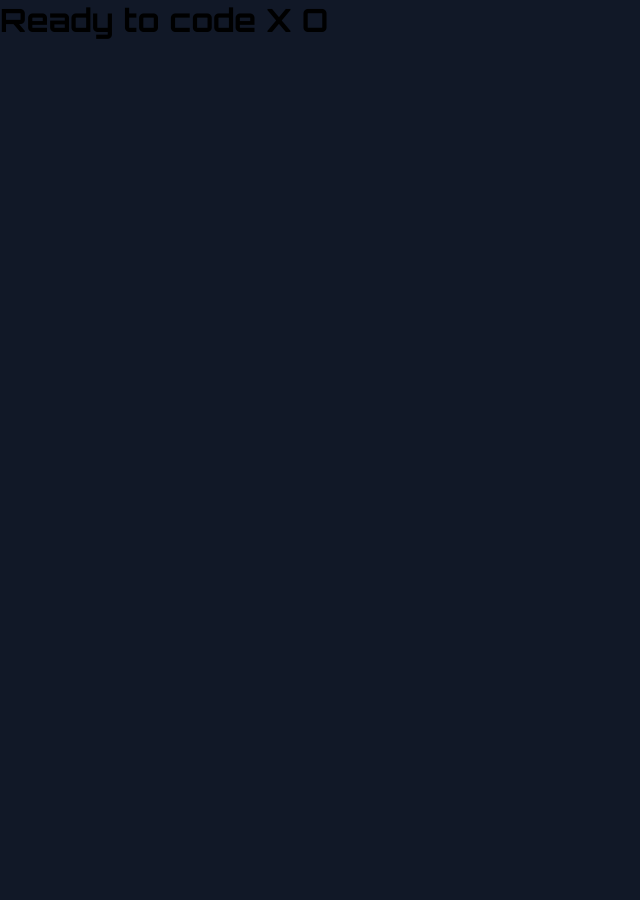
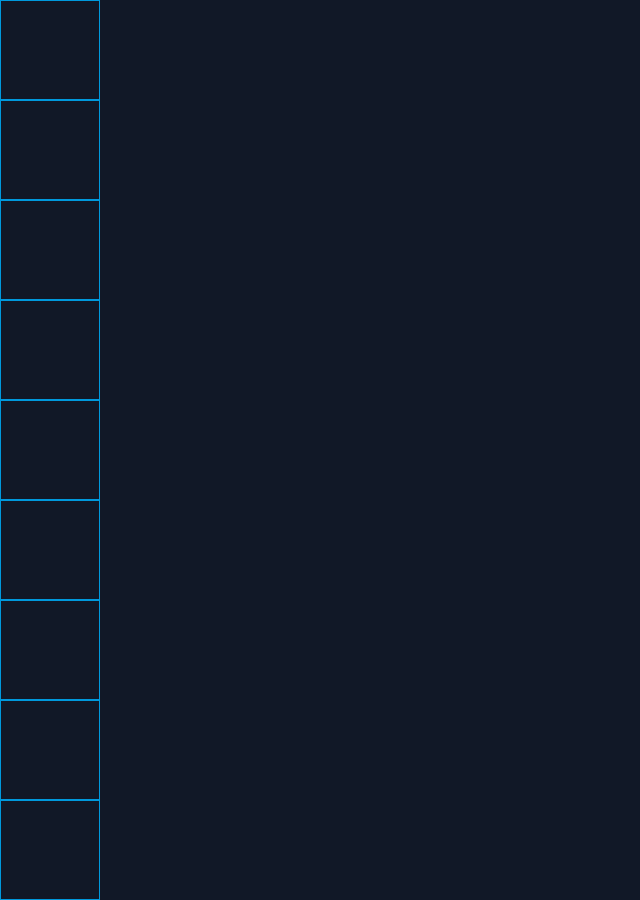
Before and after one commit to Guilherme-Silva0/GHash, a React (Vite) app: page / in a window 1280 px wide. Shown: the whole page, without its empty margins (0-640 px from the left). Before the commit the page ends 800 px from the top, so only its background shows below. Built offline with nearby package versions, Linux system fonts and the light colour scheme.

Commit message:
Criando componentes e passando proops iniciais

```diff
--- a/src/App.jsx
+++ b/src/App.jsx
@@ -1,4 +1,6 @@
 import { useState } from "react";
+
+import Board from "./components/Board";
 
 function App() {
   const startingGame = [
@@ -10,11 +12,7 @@ function App() {
   const [currentPlayer, setCurrentPlayer] = useState("X");
   const [playing, setPlaying] = useState(true);
 
-  return (
-    <>
-      <h1>Ready to code X O</h1>
-    </>
-  );
+  return <Board game={game} />;
 }
 
 export default App;
--- /dev/null
+++ b/src/components/Board.jsx
@@ -0,0 +1,17 @@
+import React from "react";
+
+import Line from "./Line";
+
+import "./Board.css";
+
+const Board = ({ game }) => {
+  return (
+    <div className="table">
+      <Line game={game} line={0} />
+      <Line game={game} line={1} />
+      <Line game={game} line={2} />
+    </div>
+  );
+};
+
+export default Board;
--- /dev/null
+++ b/src/components/Line.jsx
@@ -0,0 +1,13 @@
+import Square from "./Square";
+
+const Line = ({ game, line }) => {
+  return (
+    <div className="line">
+      <Square game={game} line={line} square={0} />
+      <Square game={game} line={line} square={1} />
+      <Square game={game} line={line} square={2} />
+    </div>
+  );
+};
+
+export default Line;
--- a/src/components/Square.css
+++ b/src/components/Square.css
@@ -7,5 +7,5 @@
   flex-direction: row;
   cursor: pointer;
   font-size: 60px;
-  border: 1px solid #000;
+  border: 1px solid #0099dd;
 }
--- /dev/null
+++ b/src/components/Square.jsx
@@ -0,0 +1,10 @@
+import "./Square.css";
+
+const Square = ({ game, line, square }) => {
+  return (
+    <div className="square" data-pos={`${line}${square}`}>
+      {game[line][square]}
+    </div>
+  );
+};
+export default Square;
```
Also changed, not shown: src/components/Board.css (renamed from src/components/Table.css).
